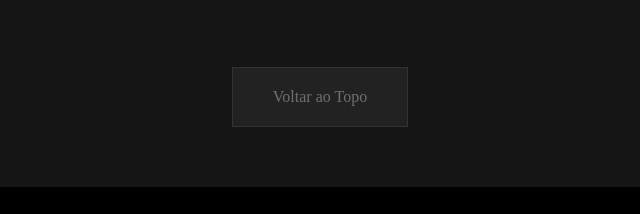
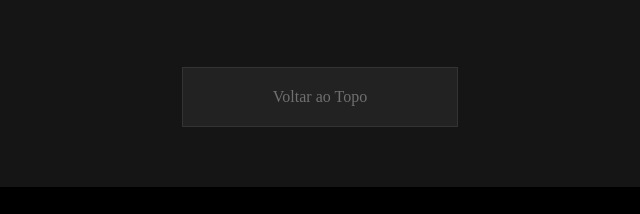
Before and after one commit to diogoporto2015/Protifolio, a plain HTML site: page index.html in a window 1280 px wide. Shown: the part 3663-3877 px from the top of the page, 320-960 px from the left. Drawn offline with Linux system fonts and the light colour scheme.

Commit message:
atua
botao

```diff
--- a/estilo.css
+++ b/estilo.css
@@ -823,7 +823,7 @@ main .sobre {
     background-color: #222;
     text-decoration: none;
     justify-self: center;
-    padding: 20px 40px;
+    padding: 20px 90px;
     border: 1px solid #333;
     color: #707070;
     margin-top: 40px;
```
